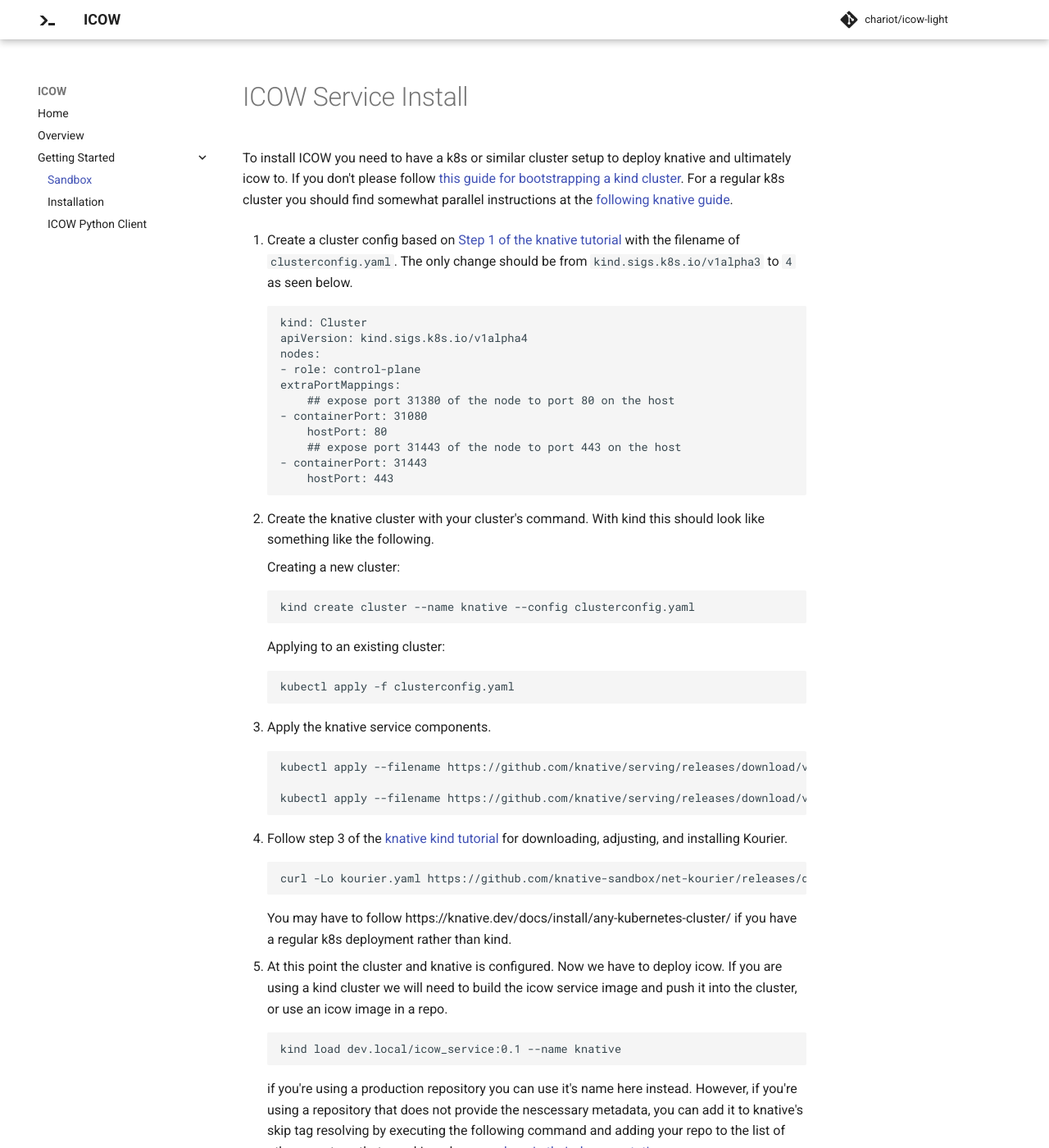
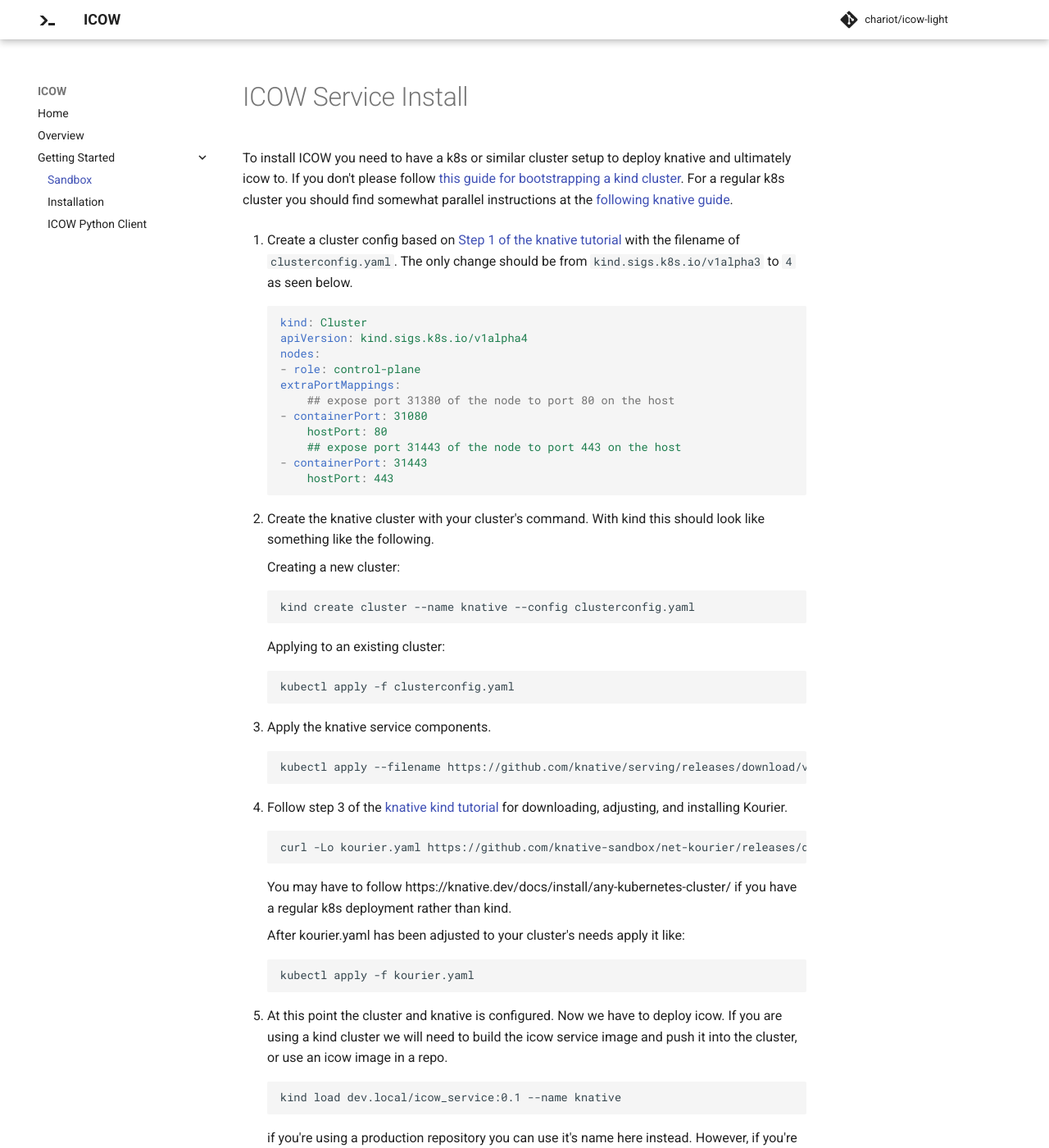
Before and after one commit to Striveworks/LIteCOW, an MkDocs documentation site: the page built from docs/content/setup.md, in a window 1280 px wide and 1400 px high. Shown: the whole window at 82% size. Built offline with MkDocs 1.6.1 and Material for MkDocs 9.7.7, drawn with Linux system fonts in a browser that asks for light colours.

Commit message:
Small updates on setup.md

````diff
--- a/docs/content/setup.md
+++ b/docs/content/setup.md
@@ -4,7 +4,7 @@
 
 1. Create a cluster config based on [Step 1 of the knative tutorial](https://knative.dev/blog/1/01/01/how-to-set-up-a-local-knative-environment-with-kind-and-without-dns-headaches/#step-1-setting-up-your-kubernetes-deployment-using-kind) with the filename of `clusterconfig.yaml`. The only change should be from `kind.sigs.k8s.io/v1alpha3` to `4` as seen below.
 
-    ```
+    ```yaml
     kind: Cluster
     apiVersion: kind.sigs.k8s.io/v1alpha4
     nodes:
@@ -32,19 +32,22 @@
 
 3. Apply the knative service components.
 
-    ```
-    kubectl apply --filename https://github.com/knative/serving/releases/download/v0.21.0/serving-crds.yaml
-
+    ```bash
     kubectl apply --filename https://github.com/knative/serving/releases/download/v0.21.0/serving-core.yaml
     ```
 
 4. Follow step 3 of the [knative kind tutorial](https://knative.dev/blog/1/01/01/how-to-set-up-a-local-knative-environment-with-kind-and-without-dns-headaches/#step-3-set-up-networking-using-kourier) for downloading, adjusting, and installing Kourier.
 
-    ```
+    ```bash
     curl -Lo kourier.yaml https://github.com/knative-sandbox/net-kourier/releases/download/v0.21.0/kourier.yaml
     ```
 
     You may have to follow https://knative.dev/docs/install/any-kubernetes-cluster/ if you have a regular k8s deployment rather than kind.
+
+    After kourier.yaml has been adjusted to your cluster's needs apply it like:
+    ```bash
+    kubectl apply -f kourier.yaml
+    ```
 
 5. At this point the cluster and knative is configured. Now we have to deploy icow. If you are using a kind cluster we will need to build the icow service image and push it into the cluster, or use an icow image in a repo.
 
````
